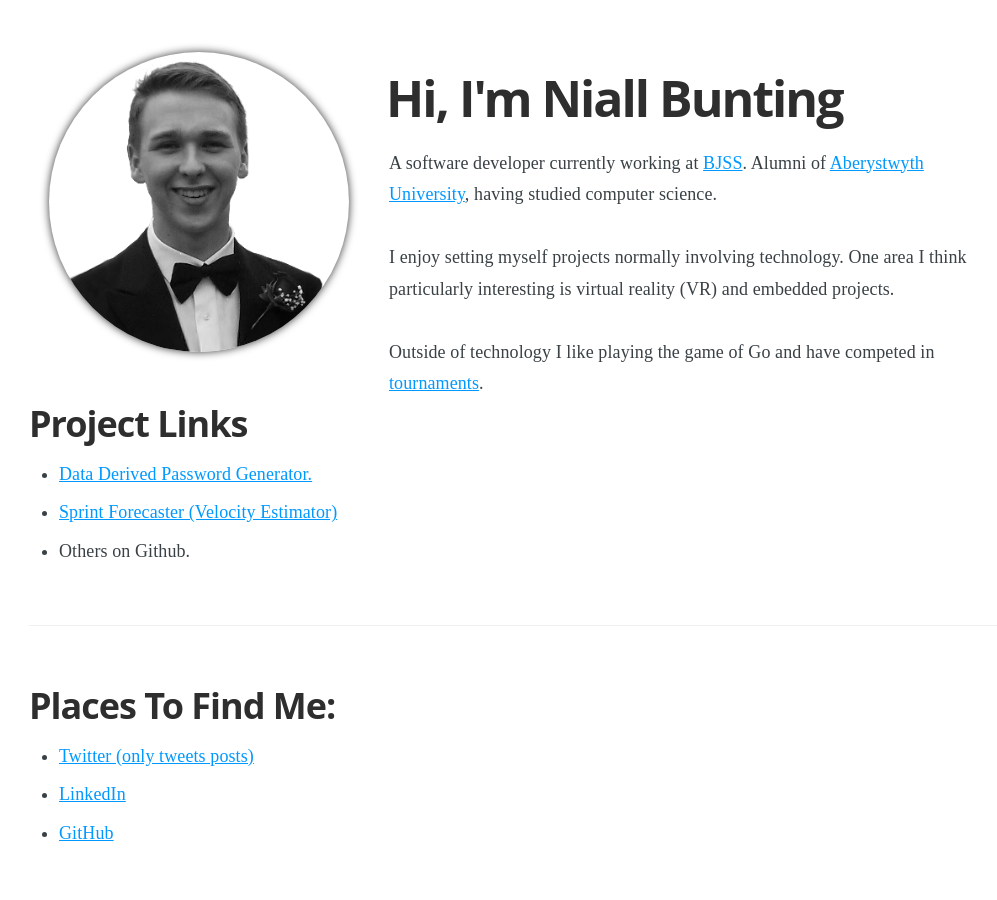
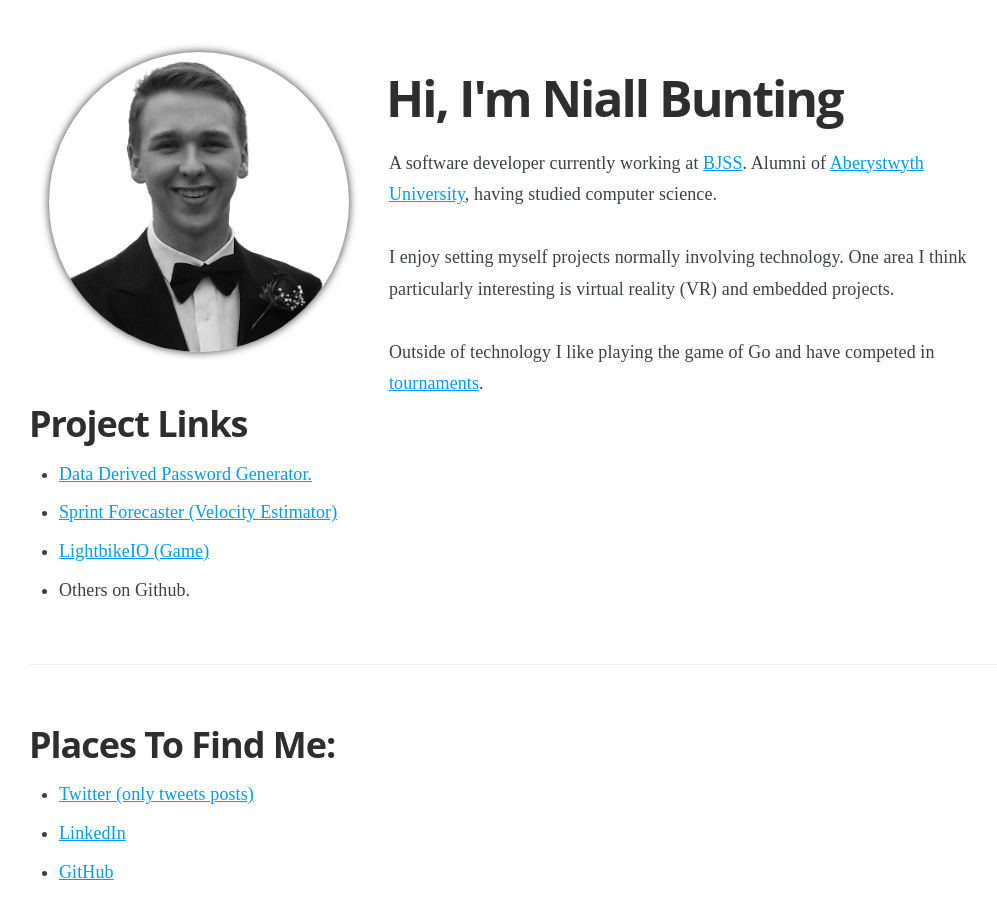
Before and after one commit to NiallBunting/niallbunting.github.io, a Jekyll site: the page built from index.html, in a window 1280 px wide and 900 px high. Shown: the whole window, without its empty margins (99-1096 px from the left). Built offline with Jekyll 4.4.1, drawn with Linux system fonts in a browser that asks for light colours; the list of posts is cut into pages by our own code.

Commit message:
Add lightbike link to page

```diff
--- a/_layouts/index.html
+++ b/_layouts/index.html
@@ -42,6 +42,7 @@
 					<ul>
 						<li><a href="https://rawcdn.githack.com/NiallBunting/Password-Generator/v0.1/index.html">Data Derived Password Generator.</a></li>
                                                 <li><a href="/sprint-forecaster">Sprint Forecaster (Velocity Estimator)</a></li>
+                                                <li><a href="http://lightbikeio.niallbunting.com/">LightbikeIO (Game)</a></li>
 						<li>Others on Github.</li>
 					</ul>
 			</div>
```
